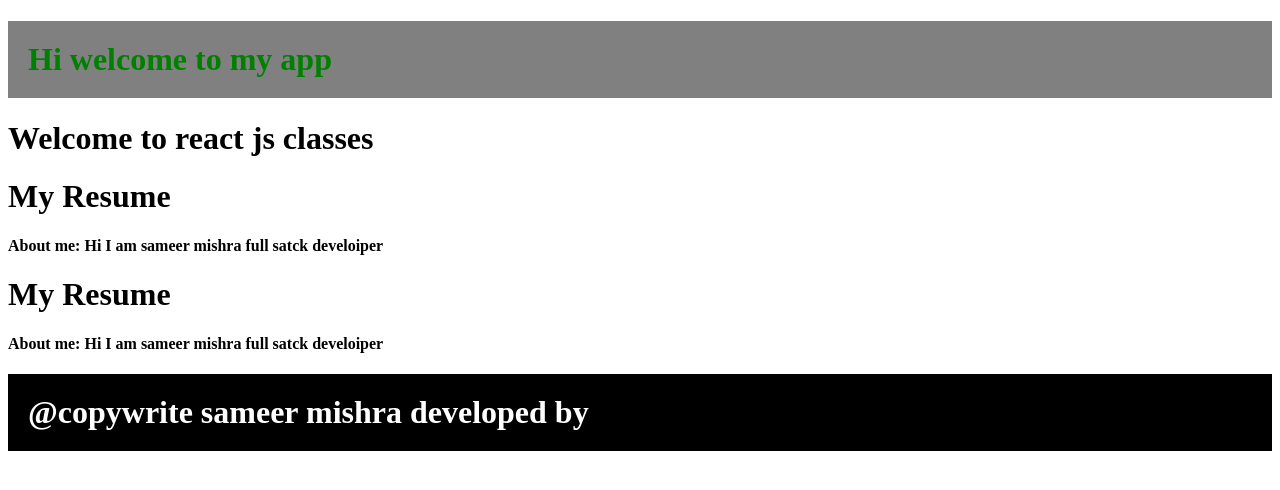
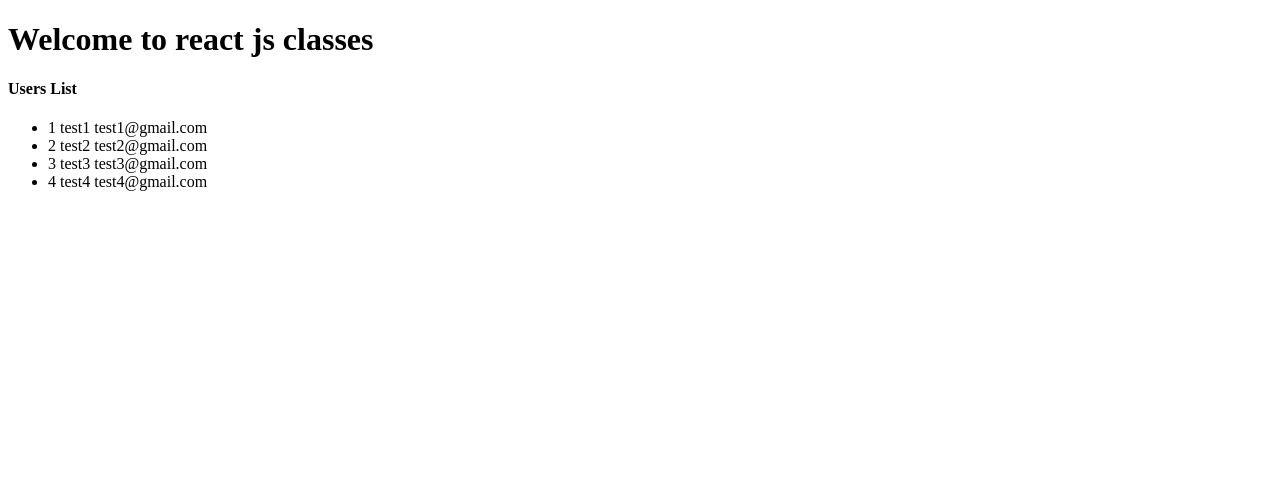
Before and after one commit to smishra1000/fsd-15-wfs, a React (Create React App) app in the folder react-session/reactjs-classes/: page / in a window 1280 px wide. Shown: the top 490 px of the page. Built offline with nearby package versions, Linux system fonts and the light colour scheme.

Commit message:
react component satte props and list

```diff
--- a/react-session/reactjs-classes/public/index.html
+++ b/react-session/reactjs-classes/public/index.html
@@ -28,7 +28,9 @@
   </head>
   <body>
     <noscript>You need to enable JavaScript to run this app.</noscript>
-    <div id="root"></div>
+    <div id="root">
+      <!--- here -->
+    </div>
     <!--
       This HTML file is a template.
       If you open it directly in the browser, you will see an empty page.
--- a/react-session/reactjs-classes/src/App.js
+++ b/react-session/reactjs-classes/src/App.js
@@ -1,15 +1,24 @@
+import Employee from "./Employee";
 import Footer from "./Footer";
+import Greet from "./Greet";
 import Header from "./Header";
 import MyResume from "./MyResume";
+import Users from "./Users";
 
 function App() {
+  const sum = ()=>{
+
+  }
   return (
     <div>
-      <Header/>
+      {/* <Header/> */}
       <h1>Welcome to react js classes</h1>
-      <MyResume/>
-      <MyResume/>
-      <Footer/>
+      {/* <MyResume/> */}
+      {/* <MyResume/> */}
+      {/* <Employee/> */}
+      {/* <Greet msg="good morning" name="sameer" sum={()=>sum()}/> */}
+      <Users/>
+      {/* <Footer/> */}
     </div>
   );
 }
--- /dev/null
+++ b/react-session/reactjs-classes/src/Employee.js
@@ -0,0 +1,29 @@
+import React from "react";
+
+class Employee extends React.Component{
+    constructor(){
+        super()
+        this.state={
+            name:"test1",
+            age:"20",
+            salary:30000,
+            companyName:"ABC compnay"
+        }
+    }
+
+    render(){
+        return(
+            <div>
+                <h4>Employee info</h4>
+                <div style={{height:'300px',width:'300px',border:'2px solid red',padding:'5px'}}>
+                    <h4>Name:{this.state.name}</h4>
+                    <h4>Age: {this.state.age}</h4>
+                    <h4>salary : {this.state.salary}</h4>
+                    <h4>Compnay: {this.state.companyName}</h4>
+                </div>
+            </div>
+        )
+    }
+}
+
+export default Employee
--- /dev/null
+++ b/react-session/reactjs-classes/src/Greet.js
@@ -0,0 +1,18 @@
+import React from "react";
+
+class Greet extends React.Component{
+    constructor(props){
+        super(props)
+        console.log(this.props)
+    }
+
+    render(){
+        return(
+            <div>
+                <h1>Hi {this.props.name}, {this.props.msg}</h1>
+            </div>
+        )
+    }
+}
+
+export default Greet
--- a/react-session/reactjs-classes/src/MyResume.js
+++ b/react-session/reactjs-classes/src/MyResume.js
@@ -1,11 +1,30 @@
 import React from "react";
 
 class MyResume extends React.Component{
+    constructor(){
+        super();
+        this.state={
+            name:"sameer mishra",
+            email:"test@gmail.com",
+            phone:"1414144141",
+            age:"20",
+        }
+    }
+    changeName(){
+    //    this.state.name="sameer updated"
+         this.setState({name:"sameer updated"})
+        console.log(this.state)
+    }
     render(){
         return(
             <div>
                 <h1>My Resume</h1>
                 <h4> About me: Hi I am sameer mishra full satck develoiper</h4>
+                <h4>Name:{this.state.name}</h4>
+                <h4>Email: {this.state.email}</h4>
+                <h4>phone:{this.state.phone}</h4>
+                <h4>age : {this.state.age}</h4>
+                <button onClick={()=>this.changeName()}>change name</button>
             </div>
         )
     }
--- /dev/null
+++ b/react-session/reactjs-classes/src/Users.js
@@ -0,0 +1,48 @@
+import React from "react";
+
+class Users extends React.Component{
+    constructor(){
+        super();
+        this.state = {
+            users:[
+                {
+                    id:1,
+                    name:"test1",
+                    email:"test1@gmail.com"
+                },
+                {
+                    id:2,
+                    name:"test2",
+                    email:"test2@gmail.com"
+                },
+                {
+                    id:3,
+                    name:"test3",
+                    email:"test3@gmail.com"
+                },
+                {
+                    id:4,
+                    name:"test4",
+                    email:"test4@gmail.com"
+                }
+            ]
+        }
+    }
+
+    render(){
+        return(
+            <div>
+                <h4>Users List</h4>
+                <ul>
+                    {this.state.users.map((element,index)=>{
+                        return(
+                            <li>{element.id} {element.name} {element.email}</li>
+                        )
+                    })}
+                </ul>
+            </div>
+        )
+    }
+}
+
+export default Users
```
